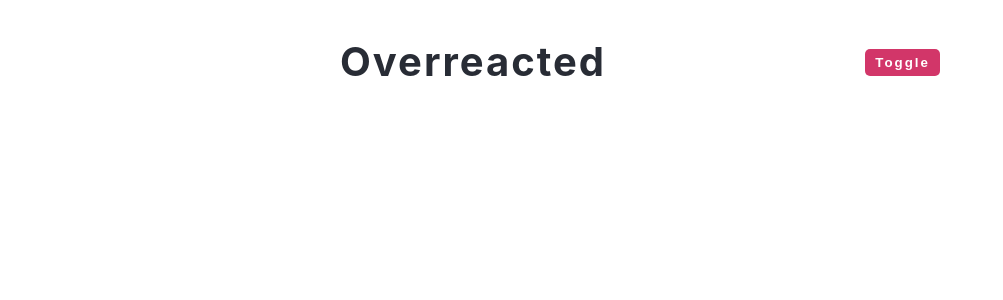
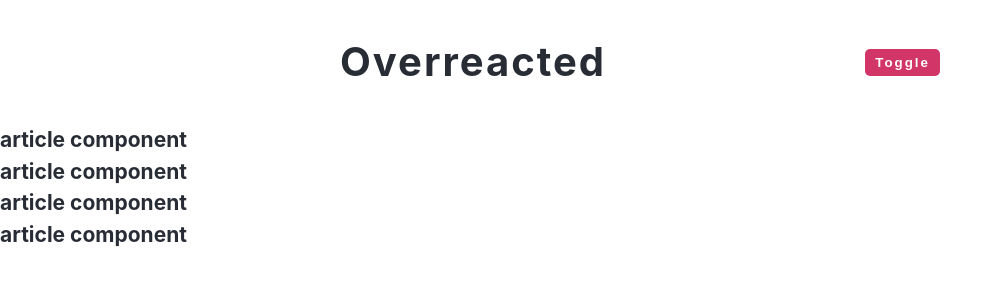
Before and after one commit to kotobuki562/darkmode-app, a React (Create React App) app: page / in a window 1280 px wide. Shown: the top 300 px of the page, without its empty margins (0-1003 px from the left). Built offline with nearby package versions, Linux system fonts and the light colour scheme.

Commit message:
data.js/output

```diff
--- a/src/App.js
+++ b/src/App.js
@@ -11,6 +11,11 @@
           <button className="btn">toggle</button>
         </div>
       </nav>
+      <section className="article">
+        {data.map((item) => {
+          return <Article key={item.id} {...item} />;
+        })}
+      </section>
     </main>
   );
 }
```
Also changed, not shown: 1 other file (tests, documents, lock files or other folders).
